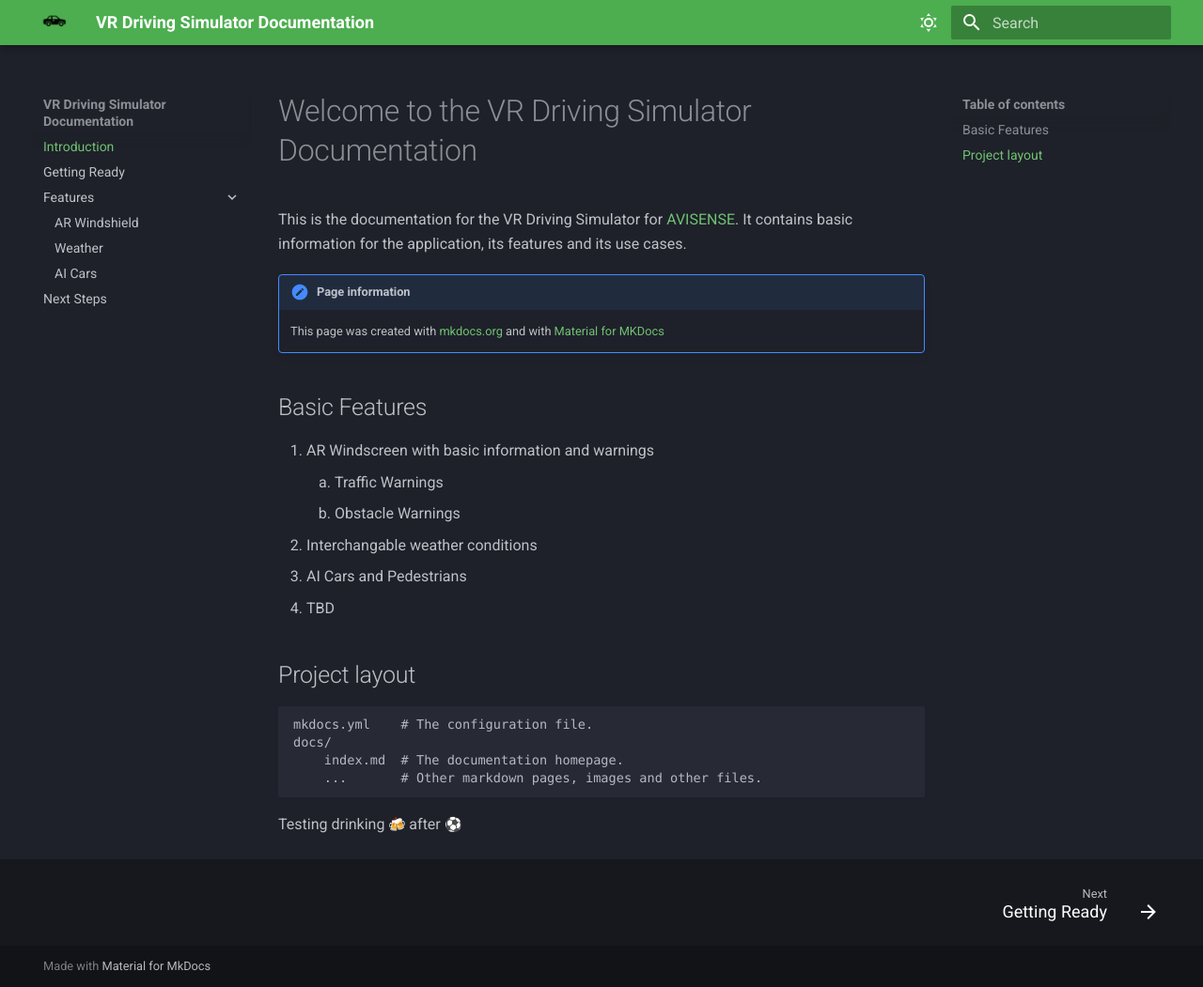
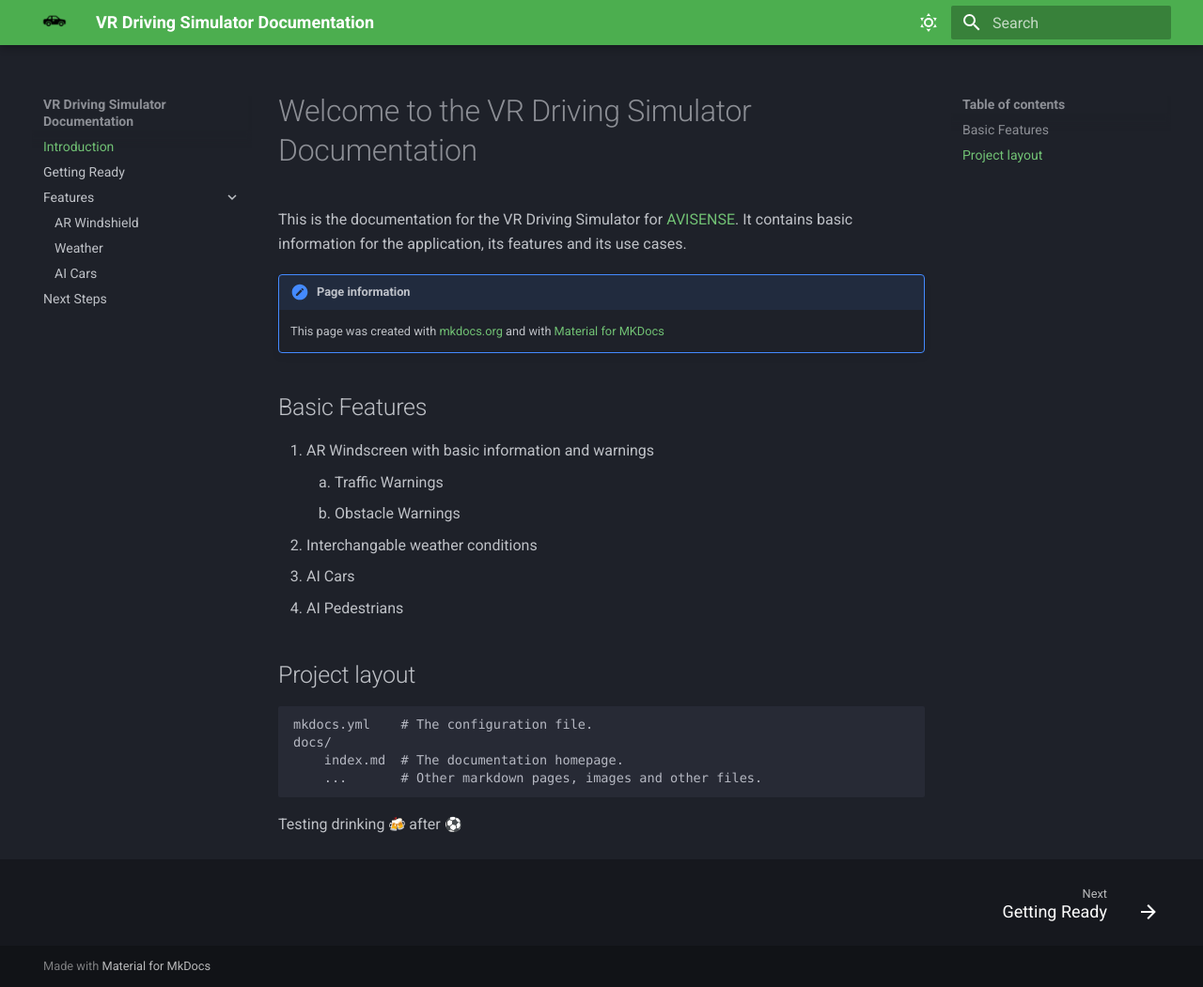
Before and after one commit to DimCharala/docs-vr-sim, an MkDocs documentation site: the page built from docs/index.md, in a window 1280 px wide and 1051 px high. Shown: the whole window at 94% size. Built offline with MkDocs 1.6.1 and Material for MkDocs 9.7.7, drawn with Linux system fonts in a browser that asks for light colours; emoji names are drawn with the system emoji font; some web fonts are replaced.

```diff
--- a/docs/index.md
+++ b/docs/index.md
@@ -13,8 +13,8 @@ This is the documentation for the VR Driving Simulator for [AVISENSE](https://av
     1. Traffic Warnings
     2. Obstacle Warnings
 2. Interchangable weather conditions
-3. AI Cars and Pedestrians
-* TBD
+3. AI Cars
+4. AI Pedestrians
 
 ## Project layout
 
```
